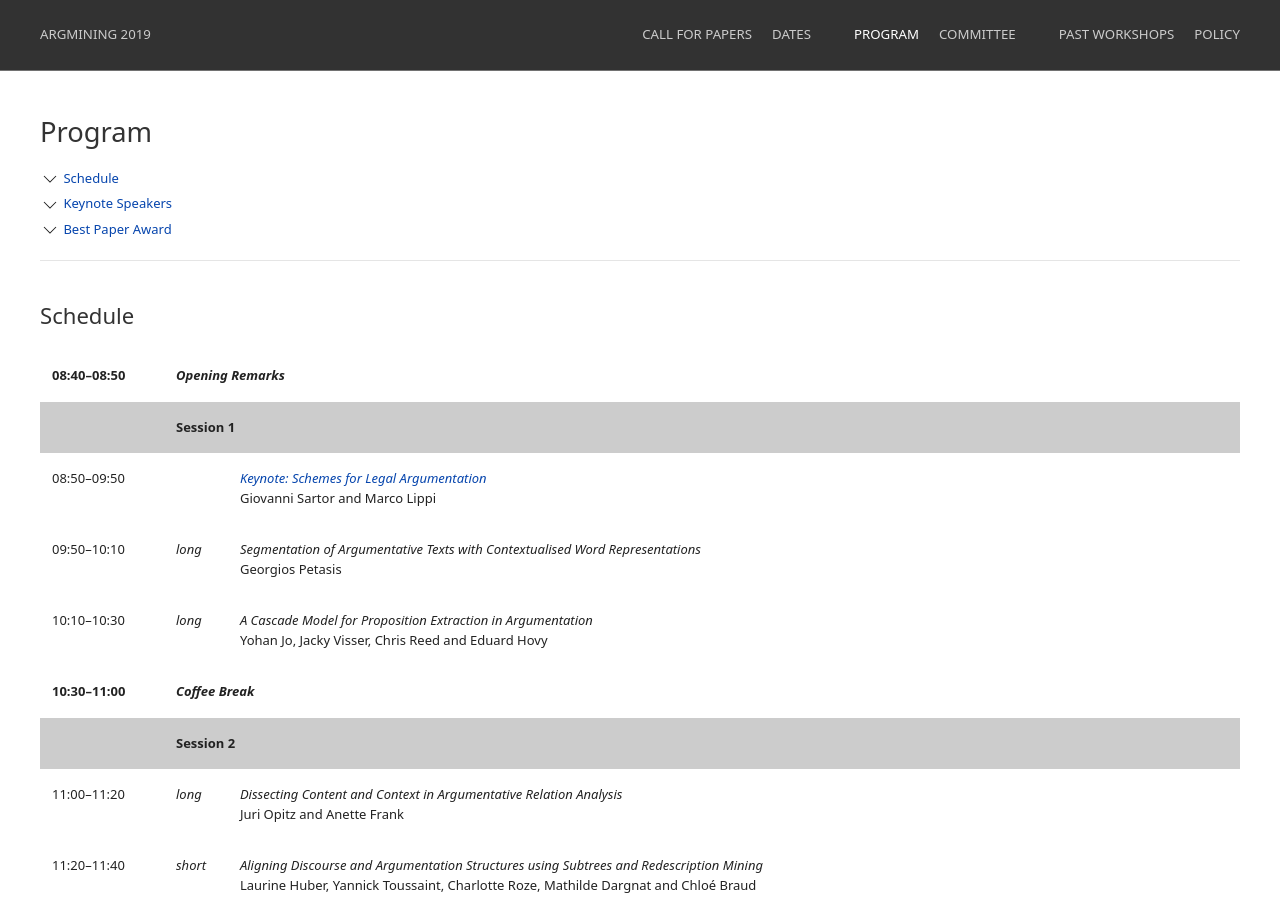
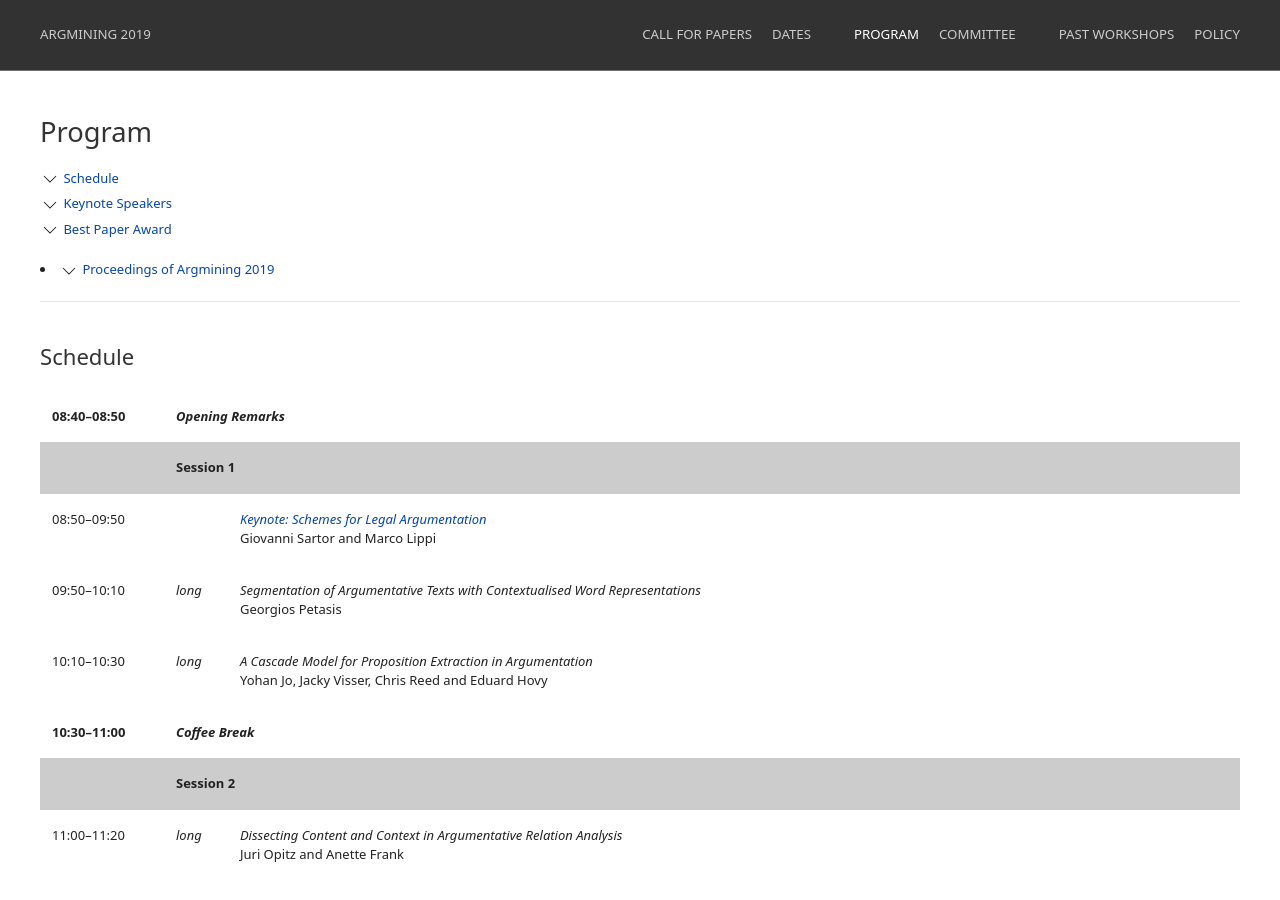
Before and after one commit to argmining19-webis-de/argmining19-webis-de.github.io, a Jekyll site: the page built from program.html, in a window 1280 px wide and 900 px high, scrolled down 340 px. Built offline with Jekyll 4.4.1, drawn with Linux system fonts in a browser that asks for light colours.

Commit message:
news: proceedings

```diff
--- a/program.html
+++ b/program.html
@@ -13,6 +13,7 @@ description: Program
             <li><span data-uk-icon="chevron-down"></span> <a href="#schedule">Schedule</a></li>
             <li><span data-uk-icon="chevron-down"></span> <a href="#keynote-speakers">Keynote Speakers</a></li>
             <li><span data-uk-icon="chevron-down"></span> <a href="#best-paper-award">Best Paper Award</a></li></ul>
+            <li><span data-uk-icon="chevron-down"></span> <a href="https://aclweb.org/anthology/events/acl-2019/#w19-45" target="_blank" >Proceedings of Argmining 2019</a></li></ul>
 
 
         <hr>
```
